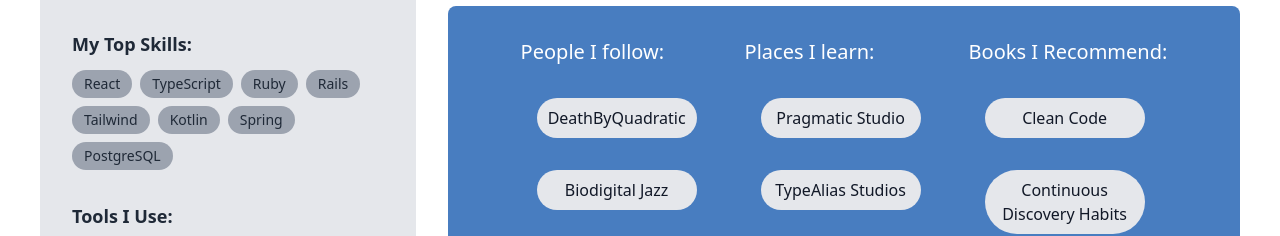
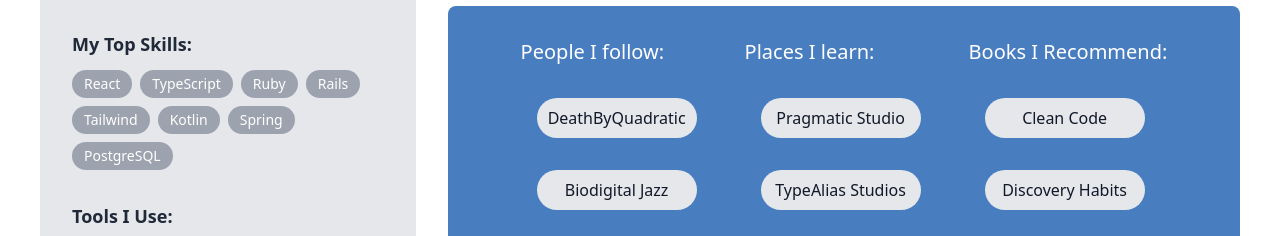
Before and after one commit to JSIK3S/joshsikes, a React (Create React App) app: page / in a window 1280 px wide. Shown: the part 582-818 px from the top of the page. Built offline with nearby package versions, Linux system fonts and the light colour scheme.

Commit message:
Updates Tag styling

```diff
--- a/src/components/PageSections/RecommendsSection.tsx
+++ b/src/components/PageSections/RecommendsSection.tsx
@@ -54,7 +54,7 @@
             </li>
             <li className="m-4">
               <RecommendationTag
-                displayText="Continuous Discovery Habits"
+                displayText="Discovery Habits"
                 linkAddress=""
               />
             </li>
--- a/src/components/TagSection.tsx
+++ b/src/components/TagSection.tsx
@@ -16,7 +16,7 @@
       rel="noopener noreferrer"
       className="
         inline-flex items-center px-3 py-1
-        rounded-full bg-gray-400 text-gray-800
+        rounded-full bg-gray-400 text-white hover:text-[#487DC0]
         text-sm font-medium
         hover:bg-gray-300 transition-colors
       "
```
Also changed, not shown: 1 other file (tests, documents, lock files or other folders).
